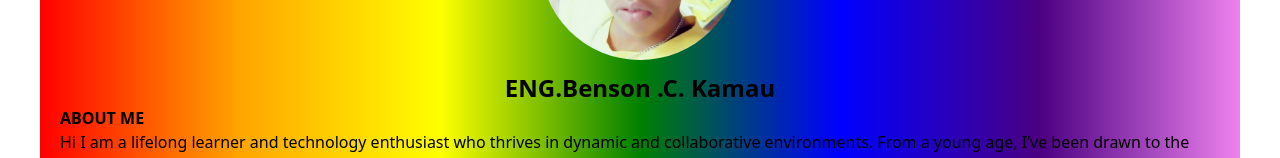
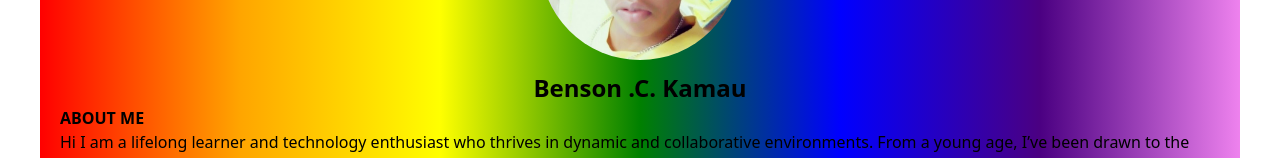
Before and after one commit to bencason23/cleancode-solutions, a React (Create React App) app: page / in a window 1280 px wide. Shown: the part 224-382 px from the top of the page. Built offline with nearby package versions, Linux system fonts and the light colour scheme.

Commit message:
Update Portfolio.jsx

```diff
--- a/src/Pages/Portfolio.jsx
+++ b/src/Pages/Portfolio.jsx
@@ -6,14 +6,14 @@ const Profile = () => {
   return (
     <div className="profile-container">
       {/* Get My Resume Button */}
-      <a href="my cv.pdf" target="_blank" rel="noopener noreferrer" className="resume-button">
+      <a href="new cv.pdf" target="_blank" rel="noopener noreferrer" className="resume-button">
         Get My Resume
       </a>
 
       {/* Profile Section */}
       <div className="profile-box">
         <img src="profile.jpg" alt="Profile" className="profile-picture" />
-        <h1 className="job-title">ENG.Benson .C. Kamau</h1>
+        <h1 className="job-title">Benson .C. Kamau</h1>
       </div>
 
       {/* About Me Section */}
```
